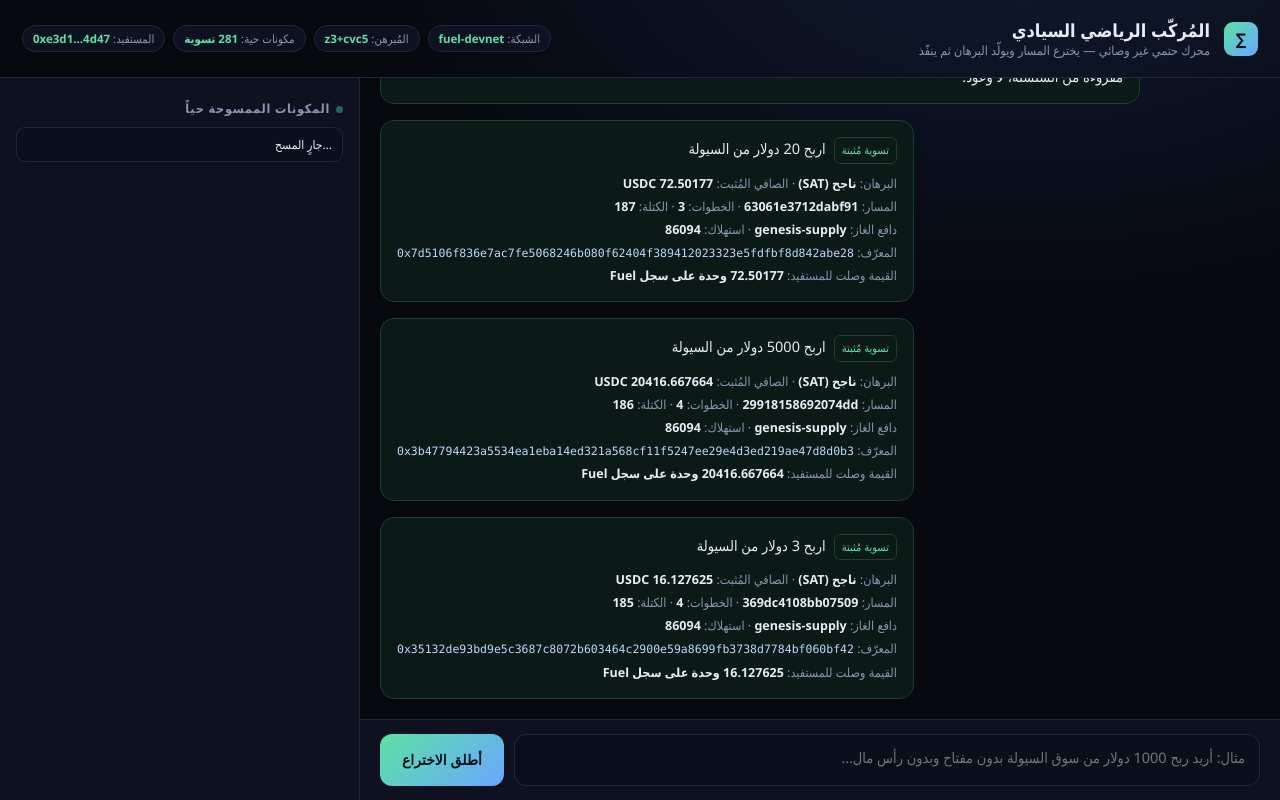
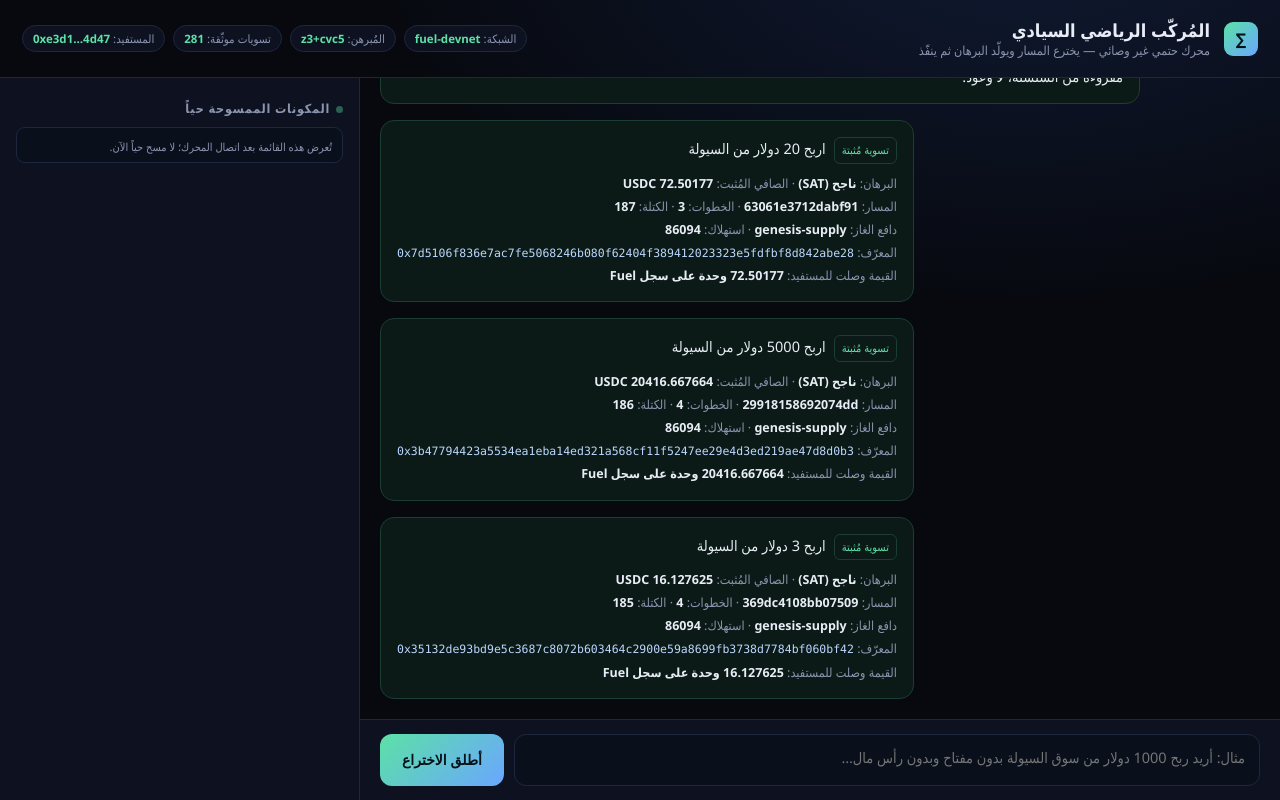
Before and after one commit to mansourhashad8-tech/sovereign-mathematical-synthesizer, a website: page docs/index.html in a window 1280 px wide. Drawn offline with Linux system fonts and the light colour scheme; no server answers.

Commit message:
Say what the number is, and stop scanning when there is nothing to scan
Two labels claimed more than the page could back. The header badge said 'live
components' and then printed a settlement count on the static path, and the
primitives panel showed a scanning spinner forever when no engine was reachable.
Neither is a lie a reader can catch, which is the kind that matters.

The badge now names whichever quantity it is showing, and the panel says the list
appears once an engine answers.

Co-authored-by: openhands <openhands@all-hands.dev>

```diff
--- a/docs/index.html
+++ b/docs/index.html
@@ -66,7 +66,7 @@
   <div class="badges">
     <span class="badge">الشبكة: <b id="net">—</b></span>
     <span class="badge">المُبرهن: <b id="prover">—</b></span>
-    <span class="badge">مكونات حية: <b id="live">—</b></span>
+    <span class="badge"><span id="livelab">مكونات حية</span>: <b id="live">—</b></span>
     <span class="badge">المستفيد: <b id="ben">—</b></span>
   </div>
 </header>
@@ -185,6 +185,7 @@ async function loadStatus(){
   // the EVM treasury network here would label the page with a fallback.
   $('net').textContent = (s.gas&&s.gas.chain)||(s.treasury&&s.treasury.network)||'fuel-devnet';
     $('prover').textContent = s.prover||'z3';
+    const lab=$('livelab'); if(lab) lab.textContent = 'مكونات حية';
     $('live').textContent = s.primitives_live+' / '+s.primitives_total;
     $('ben').textContent = (s.beneficiary||'').slice(0,6)+'…'+(s.beneficiary||'').slice(-4);
     showApiBar(false);
@@ -197,7 +198,8 @@ async function loadStatus(){
     if(h && h.checked_at){
       $('net').textContent = h.network || 'fuel-devnet';
       $('prover').textContent = 'z3+cvc5';
-      $('live').textContent = h.settled_count + ' تسوية';
+      const lab=$('livelab'); if(lab) lab.textContent = 'تسويات موثّقة';
+      $('live').textContent = h.settled_count;
       $('ben').textContent = (h.beneficiary||'').slice(0,6)+'…'+(h.beneficiary||'').slice(-4);
     }
   }
@@ -205,7 +207,7 @@ async function loadStatus(){
 async function loadPrims(){
   try{
     const d=await (await fetch(api('/primitives'))).json();
-    const box=$('prims'); box.innerHTML='';
+    const box=$('prims'); box.innerHTML=''; box.dataset.filled='1';
     d.primitives.slice(0,60).forEach(p=>{
       const live=p.source==='live';
       const el=document.createElement('div');
@@ -214,7 +216,12 @@ async function loadPrims(){
         <div class="m">${p.category} · ${live?(p.freshness_hours+'h'):'seed'}</div>`;
       box.appendChild(el);
     });
-  }catch(e){}
+  }catch(e){
+    // No engine to ask. Listing seed primitives as if they were scanned would
+    // claim a live scan that never happened.
+    const box=$('prims');
+    if(box && !box.dataset.filled) box.innerHTML='<div class="prim"><div class="m">تُعرض هذه القائمة بعد اتصال المحرك؛ لا مسح حياً الآن.</div></div>';
+  }
 }
 
 function bubble(cls,html){const d=document.createElement('div');d.className='msg '+cls;d.innerHTML=html;feed.appendChild(d);feed.scrollTop=feed.scrollHeight;return d;}
```
